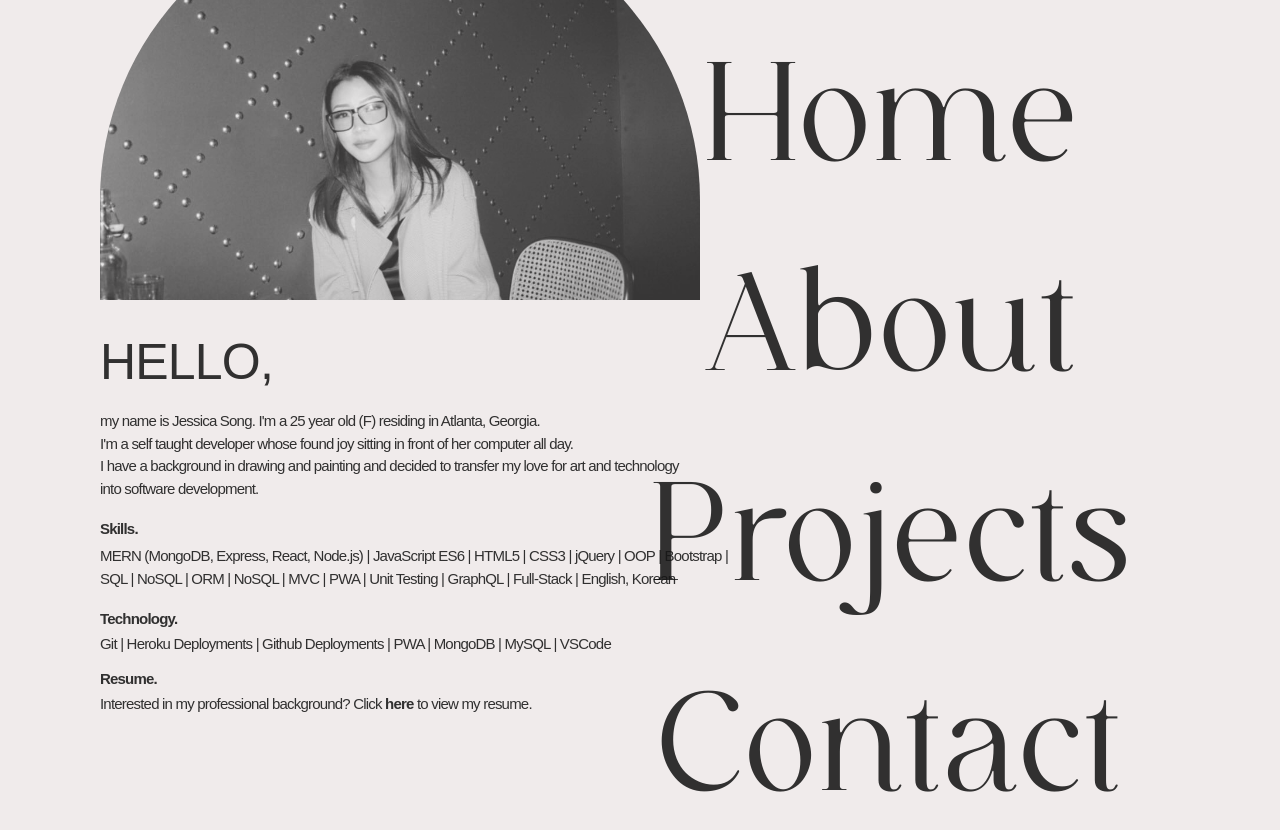
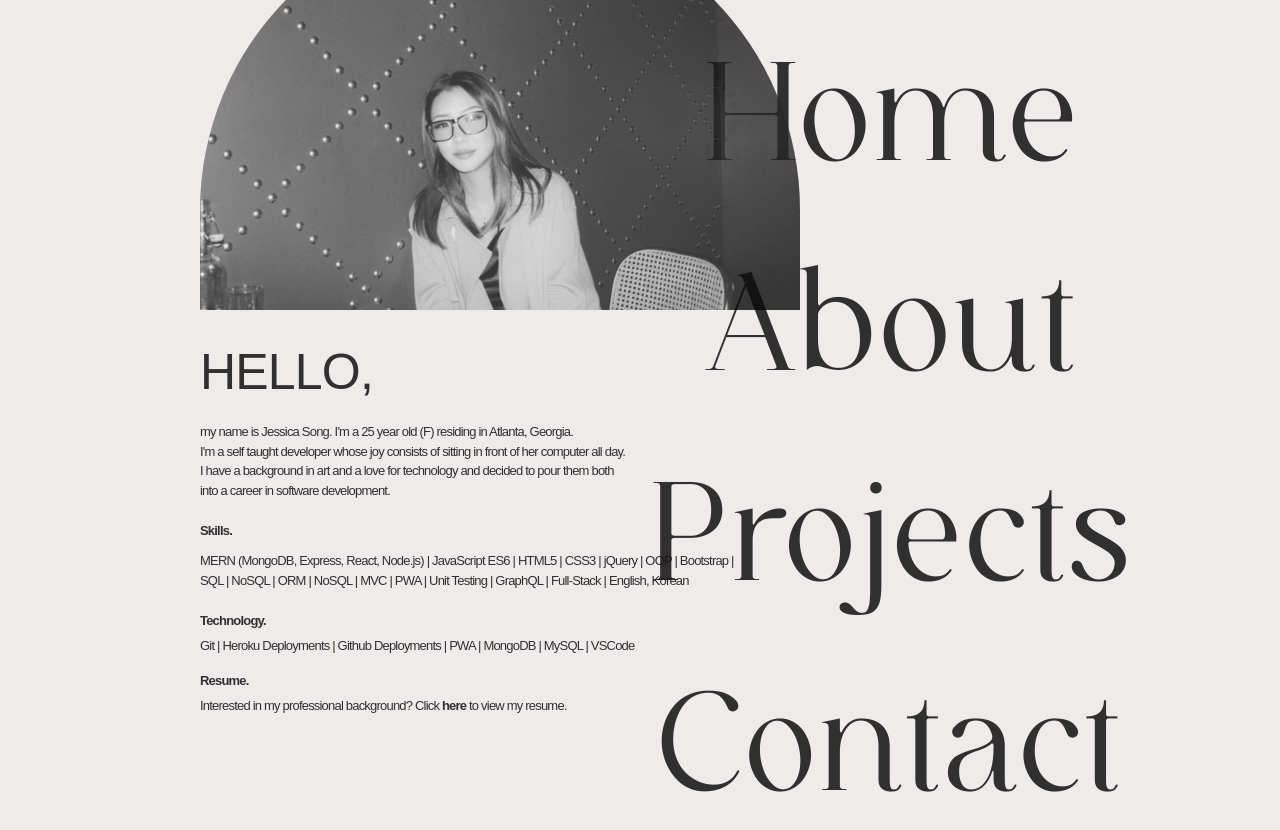
Before and after one commit to jsong73/js-portfolio, a React (Create React App) app: page /about in a window 1280 px wide. Shown: the top 830 px of the page. Built offline with nearby package versions, Linux system fonts and the light colour scheme; a web font is replaced by a local one.

Commit message:
fixing contact page

```diff
--- a/src/App.css
+++ b/src/App.css
@@ -80,42 +80,42 @@ body{
 #summary{
     position: absolute;
     bottom: 300px;
-    left: 100px;
-    font-size: 15px;
+    left: 200px;
+    font-size: 13px;
 }
 
 #skills-h1{
     position: absolute;
     bottom: 260px;
-    left: 100px;
-    font-size: 15px;
+    left: 200px;
+    font-size: 13px;
 }
 
 #skills{
     position: absolute;
     bottom: 210px;
-    left: 100px;
-    font-size: 15px;
+    left: 200px;
+    font-size: 13px;
 }
 
 #tech-h1{
     position: absolute;
     bottom: 170px;
-    left: 100px;
-    font-size: 15px;
+    left: 200px;
+    font-size: 13px;
 }
 
 #tech{
     position: absolute;
     bottom: 145px;
-    left: 100px;
-    font-size: 15px;
+    left: 200px;
+    font-size: 13px;
 }
 
 #self{
     position: absolute;
-    bottom: 500px;
-    left: 100px;
+    bottom: 490px;
+    left: 200px;
     border-top-left-radius: 500px;
     border-top-right-radius: 500px;
     opacity: .8;
@@ -123,35 +123,34 @@ body{
 
 #hello{
     position: absolute;
-    bottom: 400px;
-    left: 100px;
+    bottom: 390px;
+    left: 200px;
     font-size: 50px;
 }
 #resume-h1{
     position: absolute;
     bottom: 110px;
-    left: 100px;
-    font-size: 15px;
+    left: 200px;
+    font-size: 13px;
 }
 
 #resume{
     position: absolute;
     bottom: 85px;
-    left: 100px;
-    font-size: 15px;
+    left: 200px;
+    font-size: 13px;
 }
 
 #contact-text{
     font-family: 'Lexend Mega', sans-serif;
     position: absolute;
     bottom: 300px;
-    left: 100px;
-    font-size: 25px;
+    left: 200px;
+    font-size: 20px;
 }
 
 #social-links{
     position: absolute;
-    left: 10px;
-    font-size: 15px;
+    font-size: 13px;
     top: 50px;
 }
--- a/src/components/pages/About.js
+++ b/src/components/pages/About.js
@@ -19,11 +19,11 @@ export default function About() {
         <div className= "text-left " id= "summary">
         my name is Jessica Song. I'm a 25 year old (F) residing in Atlanta, Georgia.
         <br></br>
-        I'm a self taught developer whose found joy sitting in front of her computer all day.
+        I'm a self taught developer whose joy consists of sitting in front of her computer all day.
         <br></br>
-        I have a background in drawing and painting and decided to transfer my love for art and technology
+        I have a background in art and a love for technology and decided to pour them both
         <br></br>
-        into software development.
+        into a career in software development.
 
         </div>
 
--- a/src/components/pages/Contact.js
+++ b/src/components/pages/Contact.js
@@ -9,16 +9,18 @@ initial ={{ opacity: 0}}
 animate={{ opacity: 1 }}
 transition={{duration: 0.75, ease: "easeOut"}}
 >
-    <h1 id="contact-info">
-       You can find me at any of my below socials.
-    </h1>
+    <p id="contact-info">
+       Keep up with me at any of the below links.
+    </p>
 
 <div id="social-links">
-    <a href="https://github.com/jsong73" aria-label="github" target="_blank" rel="noopener noreferrer"> github // </a>
-    <a href="https://www.linkedin.com/in/jessica-jin-song/" aria-label="linkedin" target="_blank" rel="noopener noreferrer"> linkedin //  </a>
-    <a href="mailto:jessicajinsong@gmail.com" aria-label="email" target="_blank" rel="noopener noreferrer"> email </a>
+
+    <a className="hover:animate-pulse" href="https://github.com/jsong73" aria-label="github" target="_blank" rel="noopener noreferrer"> github // </a>
+
+    <a className="hover:animate-pulse" href="https://www.linkedin.com/in/jessica-jin-song/" aria-label="linkedin" target="_blank" rel="noopener noreferrer"> linkedin //  </a>
+
+    <a className="hover:animate-pulse" href="mailto:jessicajinsong@gmail.com" aria-label="email" target="_blank" rel="noopener noreferrer"> email </a>
 </div>
-
 
 </m.div>
 )}
```
